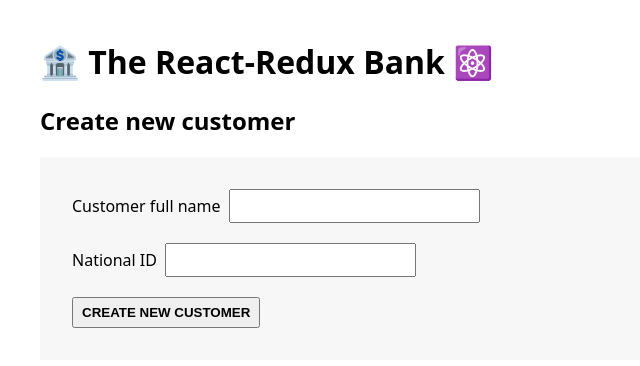
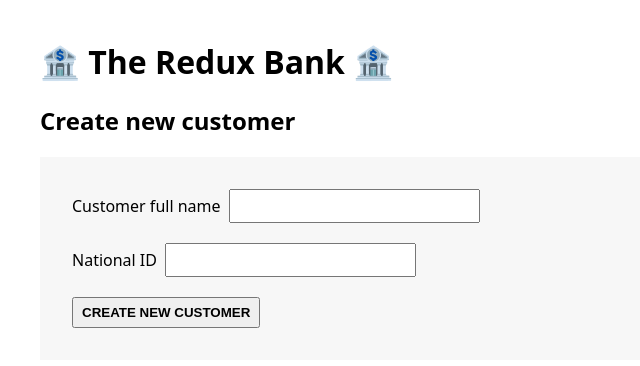
Before and after one commit to VihangaMPS/Redux_Intro, a React (Create React App) app: page / in a window 1280 px wide. Shown: the top 366 px of the page, without its empty margins (0-640 px from the left). Built offline with nearby package versions, Linux system fonts and the light colour scheme.

Commit message:
using (BalanceDisplay.js) component to showcase connecting Classic Redux

```diff
--- a/src/App.js
+++ b/src/App.js
@@ -9,7 +9,7 @@
 
     return (
         <div>
-            <h1>🏦 The React-Redux Bank ⚛️</h1>
+            <h1>🏦 The Redux Bank 🏦</h1>
             {fullName === '' ?
                 <CreateCustomer/> :
                 <>
--- a/src/features/accounts/BalanceDisplay.js
+++ b/src/features/accounts/BalanceDisplay.js
@@ -1,3 +1,5 @@
+import {connect} from "react-redux";
+
 function formatCurrency(value) {
   return new Intl.NumberFormat("en", {
     style: "currency",
@@ -5,8 +7,13 @@
   }).format(value);
 }
 
-function BalanceDisplay() {
-  return <div className="balance">{formatCurrency(123456)}</div>;
+function BalanceDisplay({balance}) {
+  return <div className="balance">{formatCurrency(balance)}</div>;
 }
 
-export default BalanceDisplay;
+function mapStateToProps(state) {
+  return {
+    balance: state.account.balance
+  }
+}
+export default connect(mapStateToProps) (BalanceDisplay);
```
